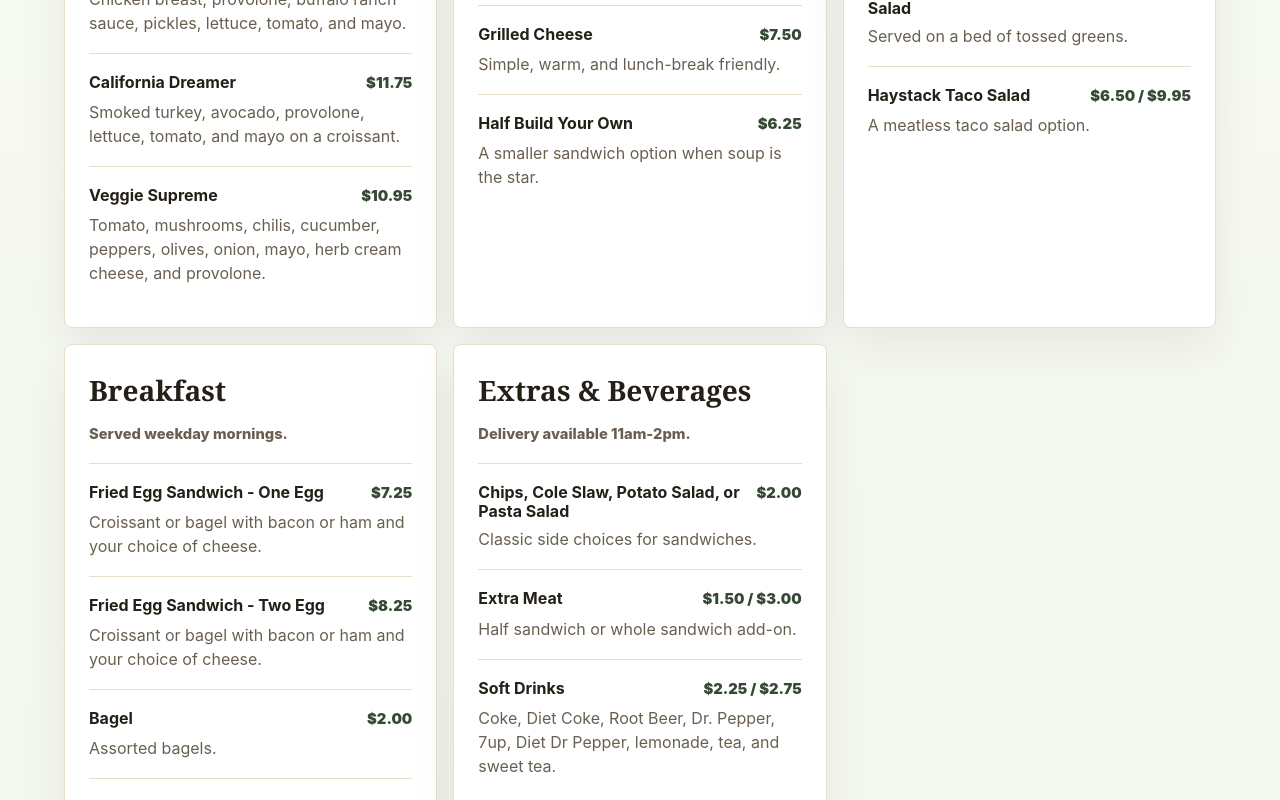
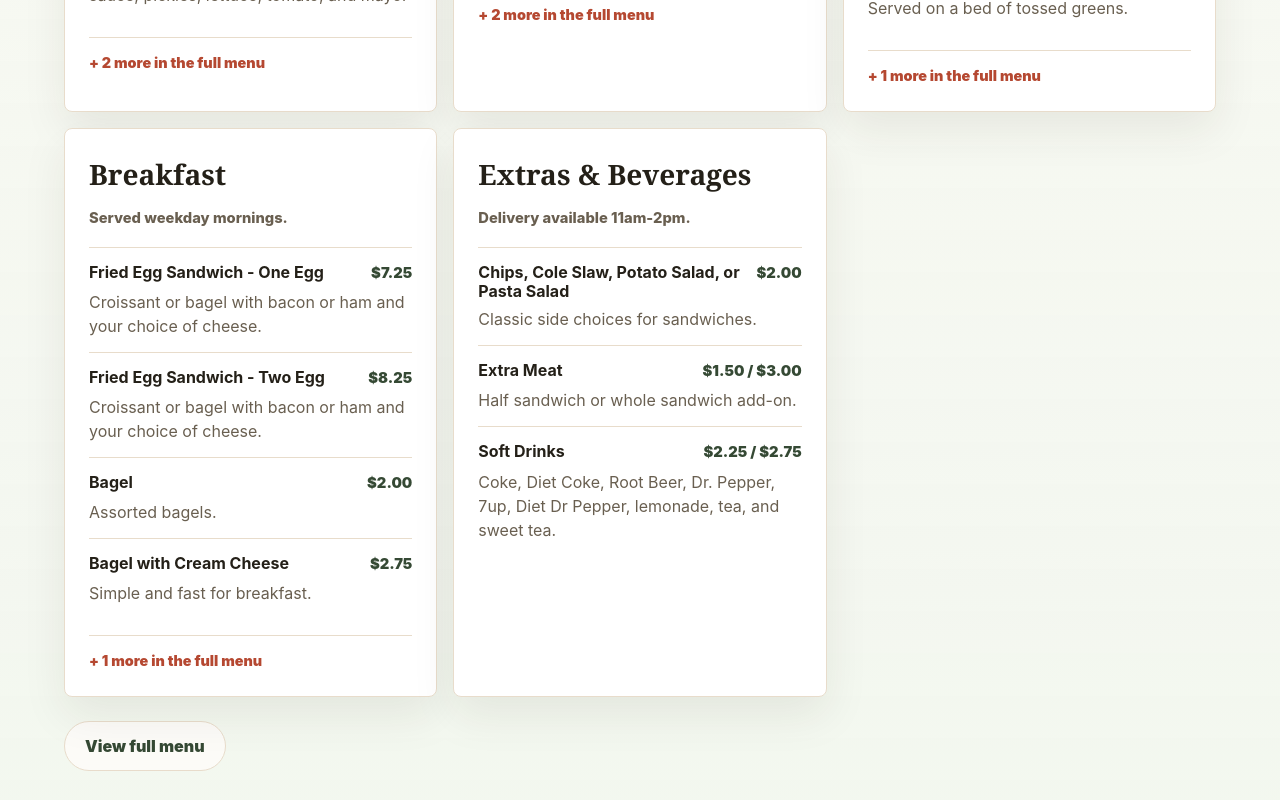
Before and after one commit to toinebrailsford-hue/stone-soup-cafe-burleson, a Next.js app: page / in a window 1280 px wide. Shown: the part 3640-4440 px from the top of the page. Built offline with nearby package versions, Linux system fonts and the light colour scheme.

Commit message:
Compact menu preview and simplify menu link

```diff
--- a/app/globals.css
+++ b/app/globals.css
@@ -630,7 +630,7 @@ dd {
 }
 
 .menu-card {
-  padding: 24px;
+  padding: clamp(18px, 2.4vw, 24px);
 }
 
 .menu-card h3 {
@@ -648,7 +648,7 @@ dd {
 .menu-item {
   display: grid;
   gap: 6px;
-  padding: 18px 0;
+  padding: 14px 0;
   border-top: 1px solid var(--line);
 }
 
@@ -678,6 +678,15 @@ dd {
   white-space: nowrap;
 }
 
+.more-menu-note {
+  margin: 16px 0 0;
+  border-top: 1px solid var(--line);
+  padding-top: 14px;
+  color: var(--tomato);
+  font-size: 0.9rem;
+  font-weight: 950;
+}
+
 .pdf-link {
   display: inline-flex;
   min-height: 48px;
@@ -691,6 +700,13 @@ dd {
   color: var(--sage-dark);
   font-weight: 950;
   text-decoration: none;
+  transition: transform 160ms ease, box-shadow 160ms ease, background 160ms ease;
+}
+
+.pdf-link:hover {
+  transform: translateY(-2px);
+  background: white;
+  box-shadow: 0 14px 30px rgba(36, 32, 24, 0.1);
 }
 
 @keyframes rise-in {
--- a/app/page.tsx
+++ b/app/page.tsx
@@ -229,6 +229,7 @@ export default async function Home() {
   const directionsUrl = `https://www.google.com/maps/search/?api=1&query=${encodedAddress}`;
   const soupMenu = menu.find((group) => group.category.includes("Soup"));
   const supportingMenus = menu.filter((group) => !group.category.includes("Soup"));
+  const menuPreviewLimit = 4;
   const featuredSoup = soupMenu?.items[0] ?? { name: "Soup of the Day", detail: "Homemade daily and served by the cup, bowl, or pint." };
   const secondarySoups = soupMenu?.items.slice(1) ?? [];
   const soupLineup = weeklySoupLineup(content.soupOfWeek);
@@ -378,7 +379,7 @@ export default async function Home() {
             <article className="menu-card" key={group.category}>
               <h3>{group.category}</h3>
               {group.note ? <p className="menu-note">{group.note}</p> : null}
-              {group.items.map((item) => (
+              {group.items.slice(0, menuPreviewLimit).map((item) => (
                 <div className="menu-item" key={item.name}>
                   <div className="menu-title-row">
                     <strong>{item.name}</strong>
@@ -387,11 +388,16 @@ export default async function Home() {
                   <span>{item.detail}</span>
                 </div>
               ))}
+              {group.items.length > menuPreviewLimit ? (
+                <p className="more-menu-note">
+                  + {group.items.length - menuPreviewLimit} more in the full menu
+                </p>
+              ) : null}
             </article>
           ))}
         </div>
         <a className="pdf-link" href="https://img1.wsimg.com/blobby/go/b707bd5e-b23c-40e9-9566-f3028ce016d1/MenurevisedJune2025.pdf">
-          View the full June 2025 PDF menu
+          View full menu
         </a>
       </section>
 
```
